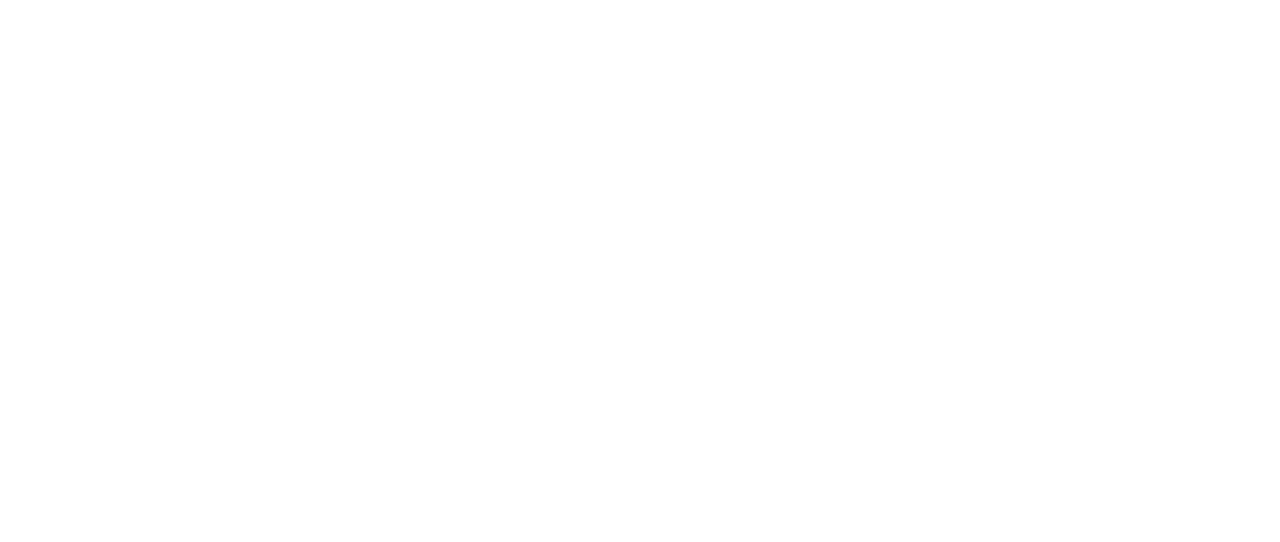
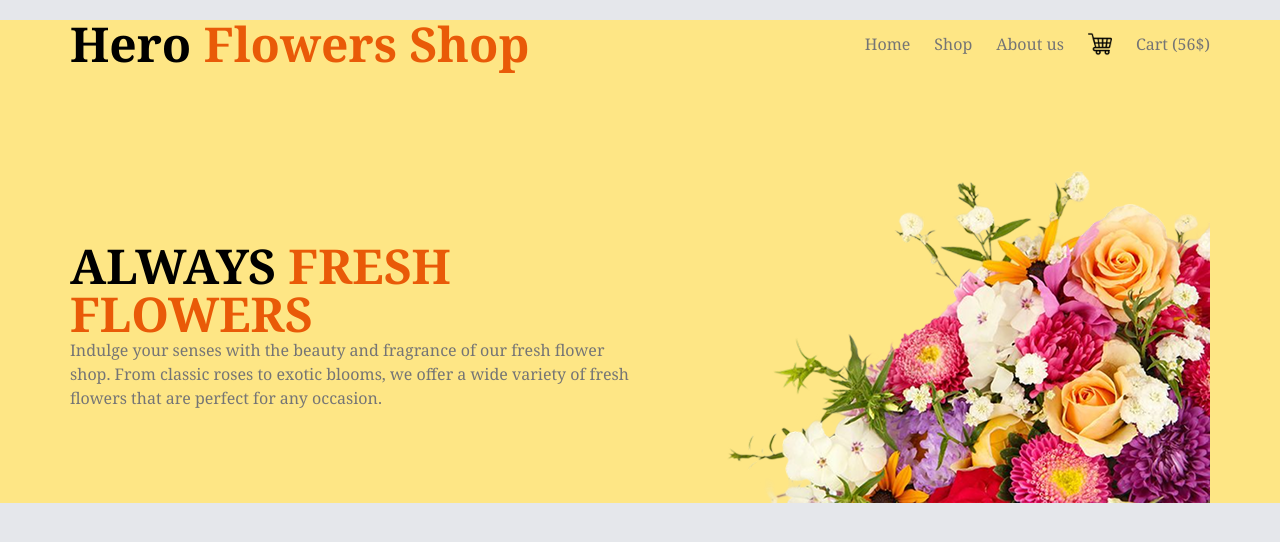
Before and after one commit to shahriar-u/assignment-2-ph12, a plain HTML site: page index.html in a window 1280 px wide. Drawn offline with nearby package versions, Linux system fonts and the light colour scheme.

Commit message:
banner section added

```diff
--- a/index.html
+++ b/index.html
@@ -3,9 +3,38 @@
 <head>
     <meta charset="UTF-8">
     <meta name="viewport" content="width=device-width, initial-scale=1.0">
-    <title>Document</title>
+    <title>Hero Flower Shop</title>
+    <link rel="stylesheet" href="./styles/style.css">
+    <script src="https://cdn.jsdelivr.net/npm/@tailwindcss/browser@4"></script>
+    <link rel="preconnect" href="https://fonts.googleapis.com">
+    <link rel="preconnect" href="https://fonts.gstatic.com" crossorigin>
+    <link href="https://fonts.googleapis.com/css2?family=Noto+Serif:ital,wght@0,100..900;1,100..900&display=swap" rel="stylesheet">
 </head>
-<body>
-
+<body class="noto-serif-font max-w-[1440px] bg-gray-200 mx-auto my-5">
+    <!-- shop name and nav bar -->
+    <header class="mx-auto bg-amber-200 " >
+        <section class="flex justify-between items-center mx-auto max-w-[1140px]">
+            <h1 class="text-5xl text-black font-bold "> Hero <span class="text-[#E95A08] ">Flowers Shop</span></h1>
+            <div >
+                <nav class="flex gap-6 ">
+                    <ul><a href="">Home</a></ul>
+                    <ul><a href="">Shop</a></ul>
+                    <ul><a href="">About us</a></ul>
+                    <img class="w-6 h-6 flex" src="./assets/shopping-cart.png" alt="">
+                    <ul><a href="">Cart (56$)</a></ul>
+                </nav>
+            </div>
+        </section>
+        <!-- banner section -->
+        <section class="flex justify-between items-center max-w-[1140px] my-20 mx-auto">
+            <div class="">
+                <h1 class="text-5xl text-black font-bold">ALWAYS <span class="text-[#E95A08]">FRESH FLOWERS</span></h1>
+                <p>
+                    Indulge your senses with the beauty and fragrance of our fresh flower shop. From classic roses to exotic blooms, we offer a wide variety of fresh flowers that are perfect for any occasion.
+                </p>
+            </div>
+            <img src="./assets/hero-flower.png" alt="banner image">
+        </section>
+    </header>
 </body>
 </html>
--- /dev/null
+++ b/styles/style.css
@@ -0,0 +1,17 @@
+
+.noto-serif-font {
+  font-family: "Noto Serif", serif;
+  font-optical-sizing: auto;
+  font-style: normal;
+  font-variation-settings:
+    "wdth" 100;
+}
+/* *{
+    margin: 0 auto;
+    padding: 0;
+    box-sizing: border-box;
+    max-width: 1440px;
+} */
+body{
+    color: rgb(117, 117, 117);
+}
--- /dev/null
+++ b/styles/tailwind.init.css
@@ -0,0 +1 @@
+@import "tailwindcss";
```
Also changed, not shown: assets/deal-ana.png (added), assets/deal-bloom.png (added), assets/deal-zabo.png (added), assets/flower-store.png (added), assets/hero-flower.png (added), assets/icon-facebook.png (added), assets/icon-linkedin.png (added), assets/icon-twitter.png (added), assets/icon-youtube.png (added), assets/logo.png (added), assets/news-letter-bg.png (added), assets/sample-flower-image.png (added), assets/shopping-cart.png (added), assets/trusted-badge.png (added).
